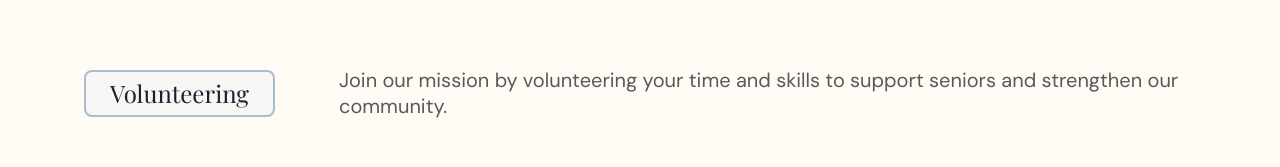
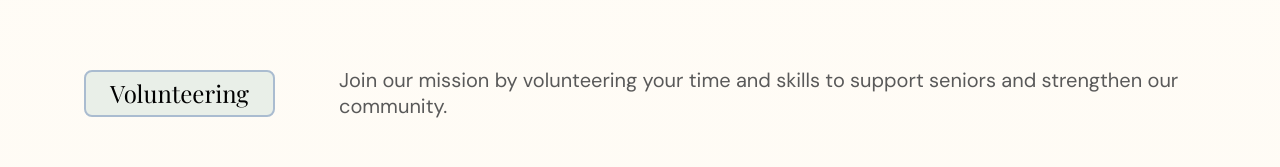
Before and after one commit to tusharjain2001/stephen-table, a React (Vite) app: page /get-involved in a window 1280 px wide. Shown: the part 706-873 px from the top of the page. Built offline with nearby package versions, Linux system fonts and the light colour scheme.

Commit message:
updated footer

```diff
--- a/src/pages/GetInvolved.jsx
+++ b/src/pages/GetInvolved.jsx
@@ -202,9 +202,16 @@ function GetInvolved() {
         <div className="mx-auto flex h-full max-w-[1440px] flex-col items-center justify-center gap-[40px] md:gap-8 xl:gap-[62px]">
           {/* 367:1602 is an explicit h-62 box; chip 47 / 20px lede 52 would
               otherwise hug to 52 and slide the whole stack 5px. */}
+          {/* Both of this page's chips are `green-solid` at every tier, asked
+              for directly so they read the same as About's "Our Story". The
+              `beige` default they used to carry is bl-50 at 34%, which
+              vanished into the cream band at 402 and was only ever a shade off
+              white above it. This is a deliberate override of the frame — the
+              only chip change on the page that also moves desktop. */}
           <SectionHeader
             className="xl:h-[62px]"
             ledeSize={20}
+            chipVariant="green-solid"
             chipLabel="volunteering"
             lede="Join our mission by volunteering your time and skills to support seniors and strengthen our community."
           />
@@ -298,6 +305,7 @@ function GetInvolved() {
           <SectionHeader
             align="between"
             ledeSize={20}
+            chipVariant="green-solid"
             chipLabel="donate"
             lede="Your generosity helps us provide practical support, meaningful companionship, and essential community resources for seniors across Northern Colorado."
             actions={<Button variant="fill-soft" className="w-fit">DONATE NOW</Button>}
```
